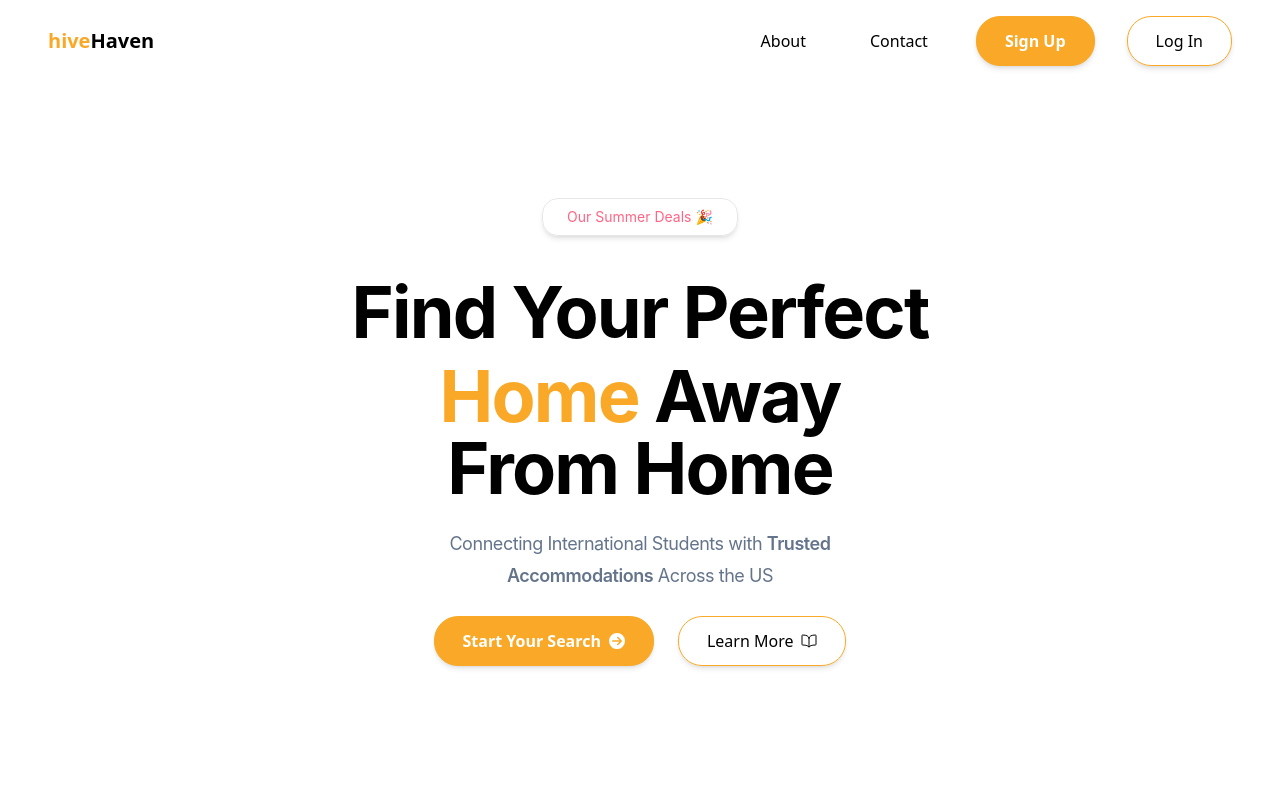
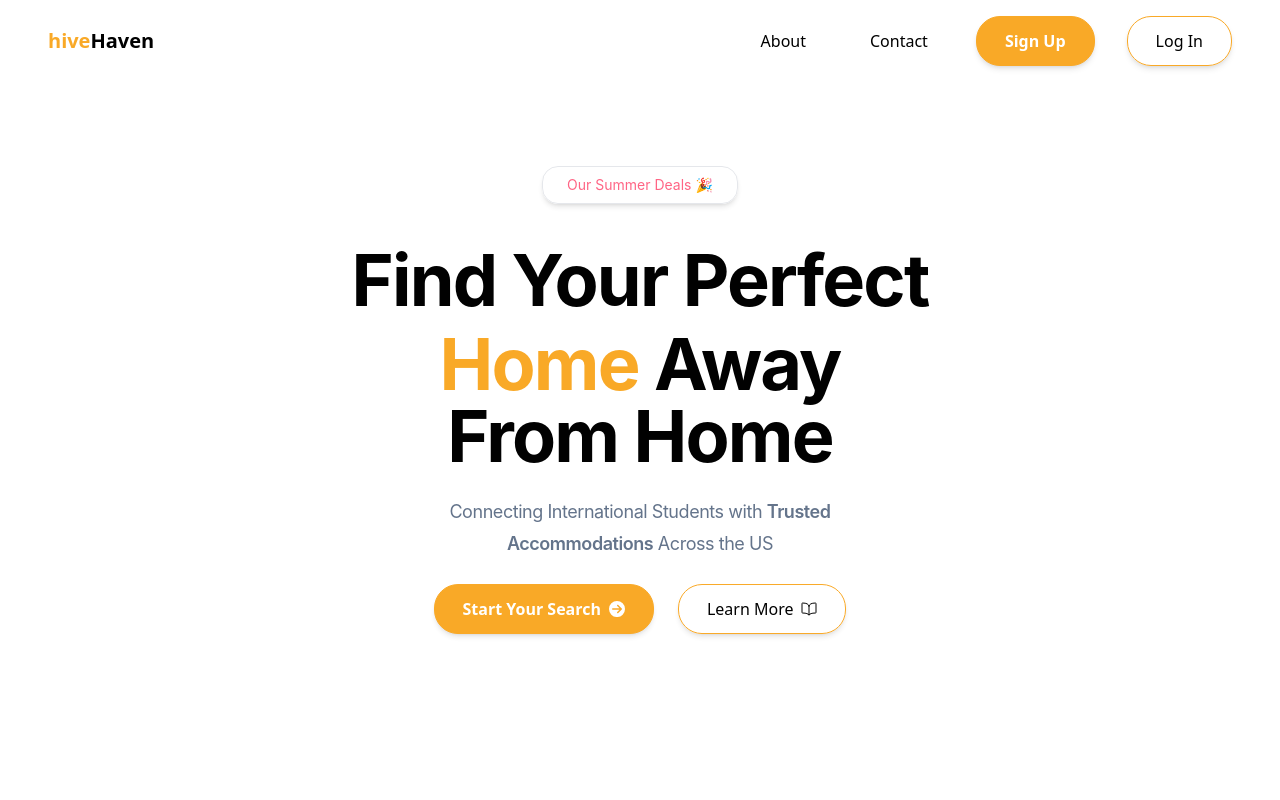
Before and after one commit to pathak-ashutosh/hive-haven-old, a React (Create React App) app in the folder frontend/: page / in a window 1280 px wide. Shown: the top 800 px of the page. Built offline with nearby package versions, Linux system fonts and the light colour scheme; no server answers.

Commit message:
Fix padding in hero section

```diff
--- a/frontend/src/sections/Hero.jsx
+++ b/frontend/src/sections/Hero.jsx
@@ -9,13 +9,13 @@ const Hero = () => {
   return (
     <section
       id="home"
-      className="w-full flex flex-col xl:flex-row justify-center gap-10 min-h-screen"
+      className="w-full flex flex-col xl:flex-row justify-center gap-10 min-h-screen py-20"
     >
-      <div className="relative xl:w-2/5 flex flex-col justify-center items-center w-full max-xl:p-8 pt-18 text-center">
+      <div className="relative xl:w-2/5 flex flex-col justify-center items-center w-full max-xl:p-8 text-center">
 
         {/* Deals floating card */}
         <motion.div
-          className="mt-20 md:mt-16 border shadow-md rounded-2xl"
+          className="border shadow-md rounded-2xl"
           initial={{ opacity: 0, y: 50 }}
           animate={{ opacity: 1, y: 0 }}
           transition={{ duration: 1, ease: "anticipate" }}
```
